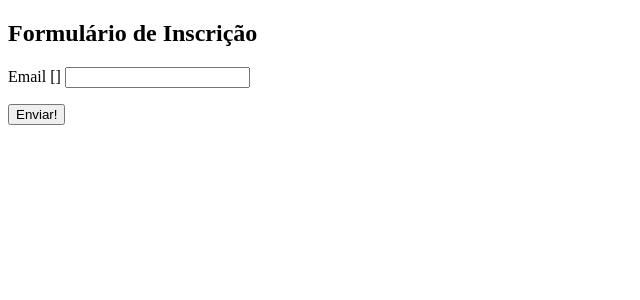
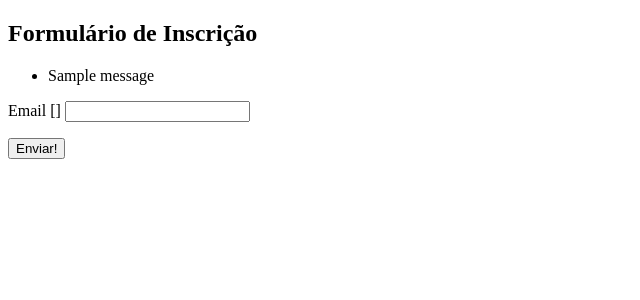
Before and after one commit to hpfn/workshop, a Django app: template workshop/core/templates/core/index.html in a window 1280 px wide. Shown: the top 300 px of the page, without its empty margins (0-640 px from the left). Run offline with Django 3.2, Linux system fonts and the light colour scheme; the template is opened without the code that fills it, so the values that code supplies are empty, except form fields; tables that the repository leaves empty hold one stand-in row (values such as "Sample post"); one stand-in notice (Sample message) is shown; form fields are guessed from the names that the template uses.

Commit message:
Esboço de 'except' para MAilChimpError 400, bad request - generic error

```diff
--- a/workshop/core/templates/core/index.html
+++ b/workshop/core/templates/core/index.html
@@ -5,6 +5,18 @@
     <div>
         <h1>Formulário de Inscrição</h1>
         <div>
+            {# Caso email já tenha sido cadastrado #}
+            {% if messages %}
+            <ul class="messages">
+                {% for message in messages %}
+                <li{% if message.tags %} class="{{ message.tags }}"{% endif %}>
+                {% if message.level == DEFAULT_MESSAGE_LEVELS.ERROR %}Important: {% endif %}
+                {{ message }}
+            </li>
+            {% endfor %}
+            {% endif %}
+            </ul>
+
             <form action="." novalidate method="post">
                 {% csrf_token %}
                 {{ form.non_field_errors }}
```
Also changed, not shown: workshop/core/views.py (+16 -6 lines).
